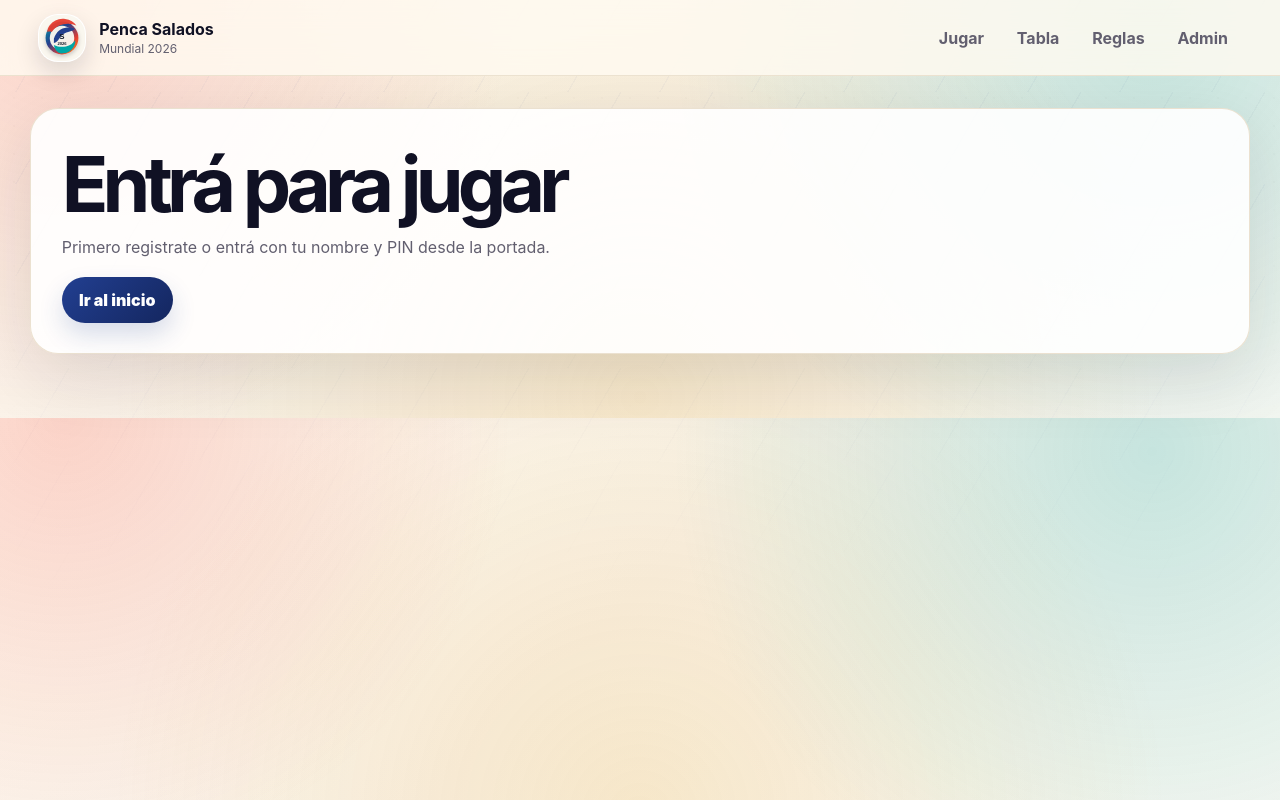
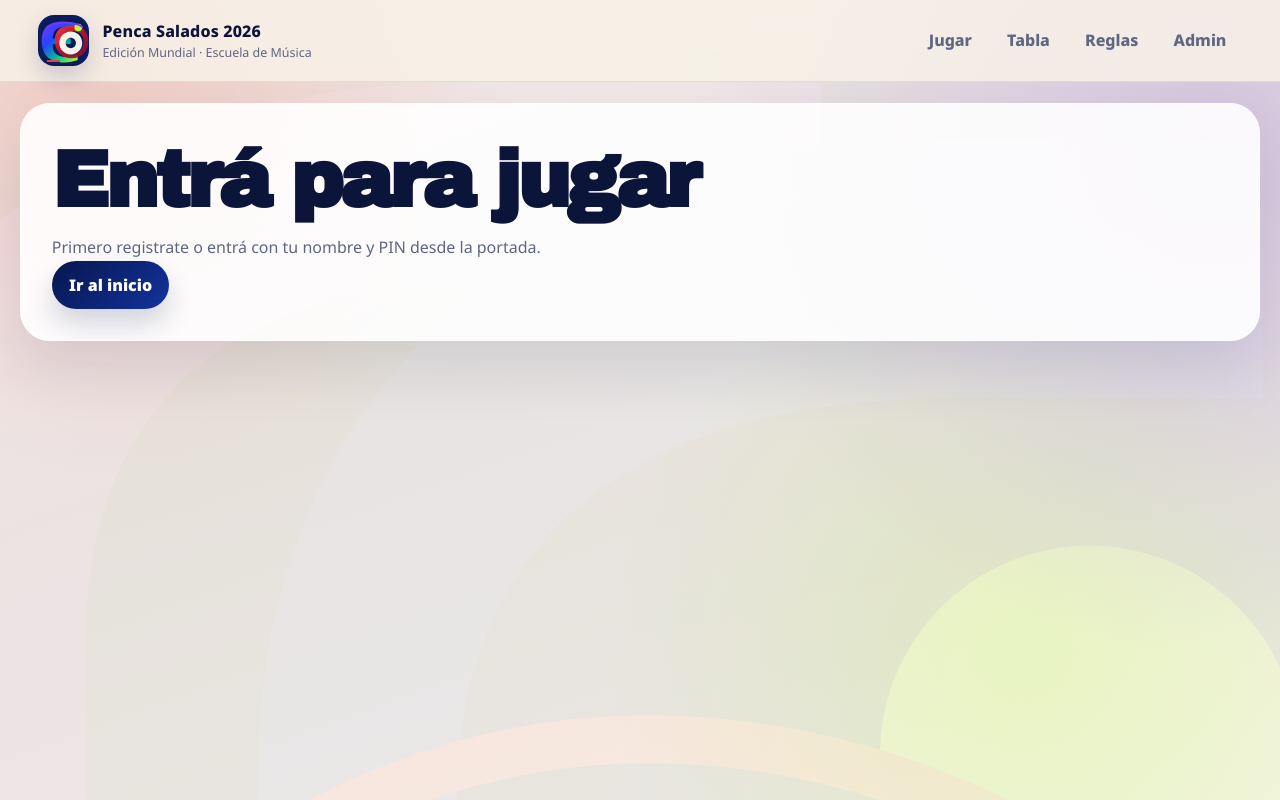
Before and after one commit to amartinez-dev/penca-2026, a Next.js app: page /jugar in a window 1280 px wide. Built offline with nearby package versions, Linux system fonts and the light colour scheme.

Commit message:
Mejorar estética visual

```diff
--- a/app/globals.css
+++ b/app/globals.css
@@ -1,237 +1,439 @@
 :root {
-  --bg: #f8f4ea;
-  --panel: #ffffff;
-  --panel-soft: #fffaf1;
-  --text: #101124;
-  --muted: #625f6f;
-  --line: #eadfcd;
-  --brand: #ef3e33;
-  --brand-2: #223f91;
-  --brand-3: #00a6a6;
-  --gold: #f2a71b;
-  --ok: #0f8a5f;
-  --danger: #b42318;
-  --shadow: 0 22px 70px rgba(23, 21, 36, 0.12);
-  --radius: 28px;
+  --bg: #f6f1e8;
+  --paper: rgba(255, 249, 242, 0.82);
+  --panel: rgba(255,255,255,0.88);
+  --panel-soft: rgba(255,255,255,0.72);
+  --panel-strong: #ffffff;
+  --text: #0b1539;
+  --muted: #5f6682;
+  --line: rgba(11, 21, 57, 0.10);
+  --navy: #07164d;
+  --blue: #2446ff;
+  --purple: #7b35ff;
+  --red: #ff4338;
+  --green: #00c787;
+  --lime: #baff29;
+  --gold: #ffb200;
+  --ok: #138a61;
+  --danger: #bd2438;
+  --warning: #ba6a00;
+  --radius: 30px;
+  --radius-sm: 22px;
+  --shadow: 0 28px 60px rgba(8, 16, 47, 0.10);
+  --shadow-soft: 0 14px 34px rgba(11, 21, 57, 0.08);
 }
 
 * { box-sizing: border-box; }
 html { scroll-behavior: smooth; }
 body {
   margin: 0;
+  min-height: 100vh;
   color: var(--text);
   background:
-    radial-gradient(circle at 5% 0%, rgba(239, 62, 51, 0.20), transparent 28rem),
-    radial-gradient(circle at 90% 8%, rgba(0, 166, 166, 0.20), transparent 30rem),
-    radial-gradient(circle at 50% 95%, rgba(242, 167, 27, 0.16), transparent 33rem),
-    linear-gradient(135deg, #fff9ee 0%, #f7f1e8 48%, #f9f8f2 100%);
-  font-family: Inter, ui-sans-serif, system-ui, -apple-system, BlinkMacSystemFont, "Segoe UI", sans-serif;
+    radial-gradient(circle at 8% 8%, rgba(255, 67, 56, .18), transparent 26rem),
+    radial-gradient(circle at 95% 18%, rgba(123, 53, 255, .16), transparent 32rem),
+    radial-gradient(circle at 80% 82%, rgba(186, 255, 41, .16), transparent 26rem),
+    linear-gradient(160deg, #fff9f0 0%, #f4eee4 42%, #f8f5ed 100%);
+  font-family: var(--font-body), ui-sans-serif, system-ui, -apple-system, BlinkMacSystemFont, "Segoe UI", sans-serif;
 }
-
 body::before {
   content: "";
   position: fixed;
   inset: 0;
   pointer-events: none;
-  opacity: .22;
-  background-image:
-    linear-gradient(120deg, transparent 0 47%, rgba(35, 64, 142, .18) 47% 48%, transparent 48% 100%),
-    radial-gradient(circle at 50% 50%, rgba(16,17,36,.08) 0 1px, transparent 1px 100%);
-  background-size: 92px 92px, 28px 28px;
-  mask-image: linear-gradient(to bottom, black, transparent 80%);
+  background-image: url('/tournament-pattern.svg');
+  background-size: cover;
+  background-position: center top;
+  opacity: .06;
+  mix-blend-mode: multiply;
 }
 
 a { color: inherit; text-decoration: none; }
 button, input, select, textarea { font: inherit; }
+img { max-width: 100%; }
+strong { font-weight: 800; }
+code { background: rgba(11, 21, 57, 0.06); padding: .15rem .4rem; border-radius: 8px; }
 
 .topbar {
   position: sticky;
   top: 0;
-  z-index: 10;
+  z-index: 30;
   display: flex;
   justify-content: space-between;
   align-items: center;
   gap: 1rem;
-  padding: .85rem clamp(1rem, 3vw, 3rem);
-  background: rgba(255, 250, 241, 0.82);
+  padding: .95rem clamp(1rem, 3vw, 2.6rem);
+  background: rgba(248, 242, 232, 0.82);
   backdrop-filter: blur(18px);
-  border-bottom: 1px solid rgba(234, 223, 205, 0.9);
+  border-bottom: 1px solid rgba(11, 21, 57, 0.08);
+}
+.brand { display: flex; align-items: center; gap: .85rem; }
+.brand-mark {
+  width: 3.15rem;
+  height: 3.15rem;
+  border-radius: 1rem;
+  overflow: hidden;
+  box-shadow: 0 10px 24px rgba(7, 22, 77, 0.18);
+  background: white;
+  flex: 0 0 auto;
+}
+.brand small { display: block; margin-top: .12rem; color: var(--muted); font-size: .78rem; }
+.brand strong { font-size: 1rem; letter-spacing: .01em; }
+.topbar nav { display: flex; gap: .3rem; flex-wrap: wrap; justify-content: flex-end; }
+.topbar nav a {
+  padding: .7rem .95rem;
+  border-radius: 999px;
+  color: var(--muted);
+  font-weight: 800;
+  transition: transform .18s ease, box-shadow .18s ease, color .18s ease, background .18s ease;
+}
+.topbar nav a:hover {
+  background: rgba(255,255,255,.9);
+  color: var(--navy);
+  box-shadow: var(--shadow-soft);
+  transform: translateY(-1px);
 }
 
-.brand { display: flex; align-items: center; gap: .8rem; }
-.brand-mark {
+.page-shell {
+  position: relative;
+  width: min(1240px, calc(100% - 1.5rem));
+  margin: 0 auto;
+  padding: 1.3rem 0 3.5rem;
+}
+.page-header {
+  display: flex;
+  align-items: flex-end;
+  justify-content: space-between;
+  gap: 1rem;
+  margin-bottom: 1rem;
+}
+.compact-header { margin-bottom: .5rem; }
+.hero {
   display: grid;
-  place-items: center;
-  width: 3rem;
-  height: 3rem;
-  border-radius: 20px;
-  overflow: hidden;
-  background: white;
-  box-shadow: 0 10px 24px rgba(16,17,36,.14);
-  border: 1px solid rgba(255,255,255,.7);
+  grid-template-columns: minmax(0, 1.15fr) minmax(360px, .85fr);
+  gap: 1rem;
+  align-items: stretch;
 }
-.brand-mark img { width: 100%; height: 100%; object-fit: cover; }
-.brand small { display: block; color: var(--muted); font-size: .75rem; margin-top: .1rem; }
-.topbar nav { display: flex; gap: .35rem; flex-wrap: wrap; justify-content: flex-end; }
-.topbar nav a {
-  padding: .6rem .85rem;
-  border-radius: 999px;
-  color: var(--muted);
-  font-weight: 750;
-  transition: .15s ease;
-}
-.topbar nav a:hover { background: white; color: var(--text); box-shadow: 0 8px 20px rgba(16,17,36,.08); }
-
-.page-shell { position: relative; width: min(1220px, calc(100% - 2rem)); margin: 0 auto; padding: 2rem 0 4rem; }
-.hero { display: grid; grid-template-columns: 1.15fr .85fr; gap: 1.25rem; align-items: stretch; }
+.hero-home { align-items: stretch; }
 .card {
-  background: rgba(255,255,255,.90);
-  border: 1px solid rgba(234, 223, 205, .92);
+  position: relative;
+  background: var(--panel);
+  border: 1px solid rgba(255,255,255,0.82);
   border-radius: var(--radius);
   box-shadow: var(--shadow);
   padding: clamp(1rem, 2.4vw, 2rem);
+  overflow: hidden;
 }
-.card.flat { box-shadow: none; background: rgba(255,255,255,.65); }
+.card.flat {
+  background: linear-gradient(180deg, rgba(255,255,255,.72), rgba(255,255,255,.52));
+  box-shadow: none;
+  border-color: rgba(11, 21, 57, 0.08);
+}
 .hero-card {
-  min-height: 520px;
+  min-height: 530px;
   display: flex;
   flex-direction: column;
   justify-content: space-between;
+  color: #fff;
   background:
-    linear-gradient(135deg, rgba(35,64,142,.94), rgba(0,166,166,.88)),
-    radial-gradient(circle at bottom right, rgba(239,62,51,.9), transparent 23rem);
-  color: white;
-  overflow: hidden;
-  position: relative;
+    linear-gradient(135deg, rgba(7, 22, 77, .96), rgba(36, 70, 255, .92) 38%, rgba(123, 53, 255, .92) 74%, rgba(255, 67, 56, .88));
 }
 .hero-card::after {
-  content: "2026";
+  content: "26";
   position: absolute;
-  right: -1rem;
-  bottom: -2.4rem;
-  font-size: clamp(7rem, 18vw, 13rem);
-  font-weight: 1000;
-  letter-spacing: -.12em;
-  color: rgba(255,255,255,.10);
+  right: -0.25rem;
+  bottom: -2.8rem;
+  font-family: var(--font-heading), sans-serif;
+  font-size: clamp(8rem, 18vw, 15rem);
+  line-height: 1;
+  letter-spacing: -.08em;
+  color: rgba(255,255,255,.08);
 }
-.hero-card p, .hero-card .help { color: rgba(255,255,255,.82); }
-.hero-logo { width: min(180px, 46vw); filter: drop-shadow(0 18px 24px rgba(0,0,0,.28)); }
-.eyebrow { color: var(--brand-2); font-weight: 900; letter-spacing: .10em; text-transform: uppercase; font-size: .78rem; }
-.hero-card .eyebrow { color: #ffe6a7; }
-h1 { font-size: clamp(2.4rem, 6vw, 5.9rem); line-height: .91; letter-spacing: -0.075em; margin: .6rem 0 1rem; }
-h2 { font-size: clamp(1.5rem, 3vw, 2.35rem); letter-spacing: -0.045em; margin: 0 0 1rem; }
-h3 { margin: 0 0 .5rem; }
-p { color: var(--muted); line-height: 1.6; }
-.actions { display: flex; gap: .75rem; flex-wrap: wrap; margin-top: 1.25rem; }
+.hero-card-pro .hero-orb {
+  position: absolute;
+  border-radius: 999px;
+  filter: blur(.2px);
+  opacity: .95;
+}
+.hero-orb-a {
+  width: 18rem;
+  height: 18rem;
+  right: -5rem;
+  top: -6rem;
+  background: radial-gradient(circle at 40% 40%, rgba(186,255,41,.95), rgba(186,255,41,.1) 65%, transparent 67%);
+}
+.hero-orb-b {
+  width: 22rem;
+  height: 22rem;
+  left: -7rem;
+  bottom: -8rem;
+  background: radial-gradient(circle at 60% 50%, rgba(0,199,135,.9), rgba(0,199,135,.15) 60%, transparent 65%);
+}
+.hero-gridline {
+  position: absolute;
+  inset: 0;
+  background:
+    linear-gradient(transparent 0 84%, rgba(255,255,255,.08) 84% 85%, transparent 85% 100%),
+    linear-gradient(90deg, transparent 0 74%, rgba(255,255,255,.09) 74% 75%, transparent 75% 100%);
+  background-size: 100% 2.8rem, 5.2rem 100%;
+  opacity: .32;
+}
+.hero-card p, .hero-card .help { color: rgba(255,255,255,.86); }
+.hero-logo { width: min(150px, 28vw); filter: drop-shadow(0 20px 28px rgba(0,0,0,.24)); }
+.eyebrow {
+  display: inline-flex;
+  align-items: center;
+  gap: .45rem;
+  color: var(--blue);
+  font-weight: 900;
+  letter-spacing: .11em;
+  text-transform: uppercase;
+  font-size: .76rem;
+}
+.hero-card .eyebrow { color: rgba(255,255,255,.78); }
+.eyebrow::before {
+  content: "";
+  width: .55rem;
+  height: .55rem;
+  border-radius: 999px;
+  background: linear-gradient(135deg, var(--red), var(--purple));
+}
+.hero-card .eyebrow::before { background: linear-gradient(135deg, #fff, var(--lime)); }
+
+h1, h2, h3 {
+  font-family: var(--font-heading), sans-serif;
+  line-height: .95;
+  letter-spacing: -.045em;
+  margin: 0;
+}
+h1 { font-size: clamp(2.55rem, 6.2vw, 5.7rem); margin: .55rem 0 1rem; }
+h2 { font-size: clamp(1.55rem, 3vw, 2.3rem); margin-bottom: .9rem; }
+h3 { font-size: clamp(1.15rem, 2vw, 1.45rem); margin-bottom: .6rem; }
+p { color: var(--muted); line-height: 1.65; margin: 0; }
+.actions { display: flex; gap: .7rem; flex-wrap: wrap; margin-top: 1.15rem; }
 .button {
+  appearance: none;
   display: inline-flex;
   align-items: center;
   justify-content: center;
-  gap: .45rem;
-  min-height: 2.85rem;
-  padding: .76rem 1.08rem;
+  gap: .5rem;
+  min-height: 2.95rem;
+  padding: .82rem 1.08rem;
   border: 0;
   border-radius: 999px;
+  background: linear-gradient(135deg, var(--navy), #13339f);
   color: white;
-  background: linear-gradient(135deg, var(--brand-2), #14265f);
   font-weight: 900;
   cursor: pointer;
-  box-shadow: 0 12px 24px rgba(35,64,145,.18);
+  box-shadow: 0 14px 28px rgba(7, 22, 77, 0.18);
+  transition: transform .18s ease, box-shadow .18s ease, opacity .18s ease;
 }
-.button.secondary { color: var(--text); background: #fff; border: 1px solid var(--line); box-shadow: none; }
-.button.warn { background: linear-gradient(135deg, var(--brand), #ff7a1a); }
-.button.danger { background: var(--danger); }
-.button:disabled { opacity: .55; cursor: not-allowed; box-shadow: none; }
+.button:hover { transform: translateY(-1px); box-shadow: 0 18px 34px rgba(7, 22, 77, 0.22); }
+.button.secondary {
+  color: var(--navy);
+  background: rgba(255,255,255,.9);
+  border: 1px solid rgba(11, 21, 57, 0.12);
+  box-shadow: none;
+}
+.button.warn {
+  color: #fff;
+  background: linear-gradient(135deg, var(--red), #ff8f1f);
+}
+.button.danger { background: linear-gradient(135deg, #8f1731, #c32020); }
+.button:disabled { opacity: .6; cursor: not-allowed; transform: none; box-shadow: none; }
 
 .grid { display: grid; gap: 1rem; }
 .grid.two { grid-template-columns: repeat(2, minmax(0, 1fr)); }
 .grid.three { grid-template-columns: repeat(3, minmax(0, 1fr)); }
-.form { display: grid; gap: .8rem; }
-.label { display: grid; gap: .35rem; font-weight: 850; color: var(--text); }
+.form { display: grid; gap: .85rem; }
+.label { display: grid; gap: .38rem; font-weight: 800; color: var(--text); }
 .input, .select, textarea.input {
   width: 100%;
-  border: 1px solid var(--line);
+  border: 1px solid rgba(11, 21, 57, 0.10);
   border-radius: 18px;
-  background: white;
-  padding: .85rem .95rem;
+  background: rgba(255,255,255,.96);
+  padding: .88rem .95rem;
+  color: var(--text);
   outline: none;
+  box-shadow: inset 0 1px 0 rgba(255,255,255,.7);
 }
-.input:focus, .select:focus, textarea.input:focus { border-color: var(--brand-3); box-shadow: 0 0 0 4px rgba(0, 166, 166, .14); }
-.help { font-size: .86rem; color: var(--muted); }
-.alert { padding: .9rem 1rem; border-radius: 18px; background: #fff5eb; border: 1px solid #ffd8b5; color: #7a3b00; }
-.success { background: #eaf8f1; border-color: #bfe8d4; color: var(--ok); }
-.error { background: #fff0f0; border-color: #ffd0d0; color: var(--danger); }
+.input:focus, .select:focus, textarea.input:focus {
+  border-color: rgba(36, 70, 255, .45);
+  box-shadow: 0 0 0 4px rgba(36, 70, 255, 0.10);
+}
+.help { font-size: .88rem; color: var(--muted); }
+.alert {
+  padding: .95rem 1rem;
+  border-radius: 18px;
+  background: rgba(255, 181, 110, 0.18);
+  border: 1px solid rgba(255, 166, 70, 0.35);
+  color: var(--warning);
+}
+.success { background: rgba(0, 199, 135, 0.12); border-color: rgba(0, 199, 135, 0.26); color: var(--ok); }
+.error { background: rgba(255, 67, 56, 0.10); border-color: rgba(255, 67, 56, 0.24); color: var(--danger); }
 
-.table-wrap { overflow: auto; border-radius: 22px; border: 1px solid var(--line); background: white; }
-table { width: 100%; border-collapse: collapse; min-width: 740px; }
-th, td { padding: .85rem .95rem; border-bottom: 1px solid var(--line); text-align: left; vertical-align: middle; }
-th { font-size: .78rem; color: var(--muted); text-transform: uppercase; letter-spacing: .08em; background: #fbfaf8; }
+.table-wrap {
+  overflow: auto;
+  border-radius: 24px;
+  border: 1px solid rgba(11, 21, 57, 0.08);
+  background: rgba(255,255,255,.88);
+  box-shadow: inset 0 1px 0 rgba(255,255,255,.7);
+}
+table { width: 100%; border-collapse: collapse; min-width: 760px; }
+th, td { padding: .95rem 1rem; border-bottom: 1px solid rgba(11, 21, 57, 0.08); text-align: left; vertical-align: top; }
+th {
+  background: rgba(7, 22, 77, 0.04);
+  color: var(--muted);
+  font-size: .76rem;
+  text-transform: uppercase;
+  letter-spacing: .1em;
+}
 tr:last-child td { border-bottom: 0; }
-.badge { display: inline-flex; align-items: center; padding: .28rem .62rem; border-radius: 999px; background: #f1ece4; color: var(--muted); font-size: .78rem; font-weight: 900; white-space: nowrap; }
-.badge.ok { background: #e8f7ef; color: var(--ok); }
-.badge.live { background: #fff1e7; color: #b45309; }
-.badge.closed { background: #f4e7e7; color: var(--danger); }
+.badge {
+  display: inline-flex;
+  align-items: center;
+  padding: .3rem .65rem;
+  border-radius: 999px;
+  background: rgba(7, 22, 77, 0.08);
+  color: var(--muted);
+  font-size: .76rem;
+  font-weight: 900;
+  white-space: nowrap;
+}
+.badge.ok { background: rgba(0, 199, 135, 0.11); color: var(--ok); }
+.badge.live { background: rgba(255, 178, 0, 0.13); color: #a25c00; }
+.badge.closed { background: rgba(255, 67, 56, 0.10); color: var(--danger); }
 .score-inputs { display: inline-grid; grid-template-columns: 4.2rem auto 4.2rem; align-items: center; gap: .35rem; }
 .score-inputs input { text-align: center; padding: .65rem .35rem; }
-.section { margin-top: 1.2rem; }
-.stat { padding: 1rem; border-radius: 22px; background: linear-gradient(180deg, #fff, #fbfaf8); border: 1px solid var(--line); }
-.stat strong { display: block; font-size: 2rem; letter-spacing: -0.05em; }
+.section { margin-top: 1.05rem; }
+.stat {
+  background: linear-gradient(180deg, rgba(255,255,255,.92), rgba(255,255,255,.72));
+  border: 1px solid rgba(11, 21, 57, 0.08);
+  border-radius: 24px;
+  padding: 1rem;
+  box-shadow: var(--shadow-soft);
+}
+.stat span { display: block; color: var(--muted); font-size: .88rem; }
+.stat strong {
+  display: block;
+  margin: .35rem 0 .45rem;
+  font-family: var(--font-heading), sans-serif;
+  font-size: clamp(1.8rem, 4vw, 2.2rem);
+  letter-spacing: -.05em;
+}
+.stat p { font-size: .92rem; }
 .footer-note { margin-top: 1rem; color: var(--muted); font-size: .9rem; }
 
-.match-card-list { display: grid; gap: .85rem; }
+.chip-row { display: flex; flex-wrap: wrap; gap: .55rem; }
+.chip {
+  display: inline-flex;
+  align-items: center;
+  border-radius: 999px;
+  background: rgba(255,255,255,.14);
+  border: 1px solid rgba(255,255,255,.18);
+  color: rgba(255,255,255,.92);
+  padding: .42rem .72rem;
+  font-size: .83rem;
+  font-weight: 800;
+}
+.auth-panel { background: linear-gradient(180deg, rgba(255,255,255,.9), rgba(255,255,255,.82)); }
+.mode-switch {
+  display: inline-grid;
+  grid-template-columns: 1fr 1fr;
+  padding: .26rem;
+  background: rgba(11, 21, 57, .06);
+  border-radius: 999px;
+  gap: .25rem;
+}
+.segmented {
+  border: 0;
+  background: transparent;
+  color: var(--muted);
+  font-weight: 900;
+  padding: .7rem 1rem;
+  border-radius: 999px;
+  cursor: pointer;
+}
+.segmented.active {
+  background: white;
+  color: var(--navy);
+  box-shadow: 0 8px 18px rgba(11, 21, 57, .08);
+}
+.feature-card { min-height: 180px; }
+.stats-grid-home .stat { min-height: 152px; }
+
+.match-card-list { display: grid; gap: .9rem; }
 .match-card {
   display: grid;
-  grid-template-columns: 1.15fr auto 1.15fr;
+  grid-template-columns: 1.25fr auto 1.25fr;
   gap: .75rem;
   align-items: center;
-  border: 1px solid var(--line);
-  border-radius: 24px;
-  background: rgba(255,255,255,.82);
+  border: 1px solid rgba(11, 21, 57, 0.08);
+  border-radius: 26px;
+  background: linear-gradient(180deg, rgba(255,255,255,.95), rgba(255,255,255,.82));
   padding: 1rem;
+  box-shadow: var(--shadow-soft);
 }
 .match-team { display: flex; align-items: center; gap: .6rem; min-width: 0; }
 .match-team.away { justify-content: flex-end; text-align: right; }
-.match-vs { text-align: center; font-weight: 1000; color: var(--brand-2); }
-.team-badge { display: inline-flex; align-items: center; gap: .55rem; min-width: 0; }
+.match-vs { text-align: center; font-weight: 1000; color: var(--navy); }
+.team-badge { display: inline-flex; align-items: center; gap: .62rem; min-width: 0; }
 .team-badge.muted { opacity: .62; }
 .team-shield {
   flex: 0 0 auto;
   display: grid;
   place-items: center;
-  width: 38px;
-  height: 38px;
-  border-radius: 999px;
+  width: 40px;
+  height: 40px;
+  border-radius: 16px;
   overflow: hidden;
-  background: linear-gradient(135deg, #f4efe5, #ffffff);
-  border: 1px solid rgba(16,17,36,.10);
-  box-shadow: 0 9px 18px rgba(16,17,36,.10);
+  background: linear-gradient(180deg, #ffffff, #f1f4ff);
+  border: 1px solid rgba(11,21,57,.08);
+  box-shadow: 0 10px 18px rgba(11,21,57,.12);
 }
-.team-badge-sm .team-shield { width: 30px; height: 30px; }
-.team-badge-lg .team-shield { width: 56px; height: 56px; }
+.team-badge-sm .team-shield { width: 32px; height: 32px; }
+.team-badge-lg .team-shield { width: 60px; height: 60px; border-radius: 20px; }
 .team-shield img { width: 100%; height: 100%; object-fit: cover; }
-.team-initials { font-size: .78rem; font-weight: 1000; color: var(--brand-2); }
-.team-name { font-weight: 950; white-space: nowrap; overflow: hidden; text-overflow: ellipsis; }
-.team-badge-lg .team-name { font-size: 1.35rem; letter-spacing: -.03em; }
+.team-initials {
+  display: grid;
+  place-items: center;
+  width: 100%;
+  height: 100%;
+  font-size: .82rem;
+  font-weight: 1000;
+  color: var(--navy);
+  background: linear-gradient(135deg, rgba(123,53,255,.13), rgba(36,70,255,.08));
+}
+.team-name { font-weight: 900; white-space: nowrap; overflow: hidden; text-overflow: ellipsis; }
+.team-badge-lg .team-name { font-size: 1.36rem; letter-spacing: -.03em; }
 .score-pill {
   display: inline-flex;
   align-items: center;
   justify-content: center;
-  min-width: 5rem;
-  padding: .45rem .7rem;
+  min-width: 5.5rem;
+  padding: .55rem .8rem;
   border-radius: 999px;
-  background: #101124;
+  background: linear-gradient(135deg, var(--navy), #1839ad);
   color: white;
   font-weight: 1000;
+  box-shadow: 0 12px 22px rgba(7,22,77,.18);
 }
-.locked-note { color: var(--muted); font-size: .88rem; }
+.locked-note { color: var(--danger); font-weight: 800; font-size: .87rem; margin-top: .3rem; }
 
-@media (max-width: 820px) {
+.admin-tabs .button { text-transform: capitalize; }
+
+@media (max-width: 1050px) {
   .hero, .grid.two, .grid.three { grid-template-columns: 1fr; }
+  .hero-card { min-height: 470px; }
+}
+@media (max-width: 760px) {
+  .page-shell { width: min(100% - 1rem, 1240px); padding-top: 1rem; }
   .topbar { align-items: flex-start; flex-direction: column; }
-  .topbar nav { justify-content: flex-start; }
-  .page-shell { width: min(100% - 1rem, 1180px); padding-top: 1rem; }
-  .card { border-radius: 22px; }
+  .topbar nav { width: 100%; justify-content: flex-start; }
+  .card { border-radius: 24px; padding: 1rem; }
+  h1 { font-size: clamp(2.25rem, 10vw, 4rem); }
   .match-card { grid-template-columns: 1fr; text-align: left; }
   .match-team.away { justify-content: flex-start; text-align: left; }
-  .match-vs { text-align: left; }
+  .match-vs { display: flex; align-items: center; justify-content: space-between; gap: 1rem; }
+  .score-inputs { grid-template-columns: 1fr auto 1fr; width: 100%; }
 }
--- a/app/layout.tsx
+++ b/app/layout.tsx
@@ -1,16 +1,29 @@
 import type { Metadata } from 'next';
+import { Archivo_Black, Noto_Sans } from 'next/font/google';
 import './globals.css';
 import { Nav } from '@/components/Nav';
 
+const heading = Archivo_Black({
+  subsets: ['latin'],
+  weight: '400',
+  variable: '--font-heading'
+});
+
+const bodyFont = Noto_Sans({
+  subsets: ['latin'],
+  variable: '--font-body'
+});
+
 export const metadata: Metadata = {
   title: 'Penca Salados 2026',
-  description: 'Penca del Mundial 2026 para Escuela de Música Salados'
+  description: 'Penca del Mundial 2026 para Escuela de Música Salados',
+  applicationName: 'Penca Salados 2026'
 };
 
 export default function RootLayout({ children }: { children: React.ReactNode }) {
   return (
     <html lang="es">
-      <body>
+      <body className={`${heading.variable} ${bodyFont.variable}`}>
         <Nav />
         <main className="page-shell">{children}</main>
       </body>
--- a/components/Nav.tsx
+++ b/components/Nav.tsx
@@ -6,8 +6,8 @@ export function Nav() {
       <Link className="brand" href="/">
         <span className="brand-mark"><img src="/salados-2026-logo.svg" alt="Penca Salados 2026" /></span>
         <span>
-          <strong>Penca Salados</strong>
-          <small>Mundial 2026</small>
+          <strong>Penca Salados 2026</strong>
+          <small>Edición Mundial · Escuela de Música</small>
         </span>
       </Link>
       <nav>
```
Also changed, not shown: app/page.tsx (+29 -84 lines), public/salados-2026-logo.svg, public/tournament-pattern.svg (added).
